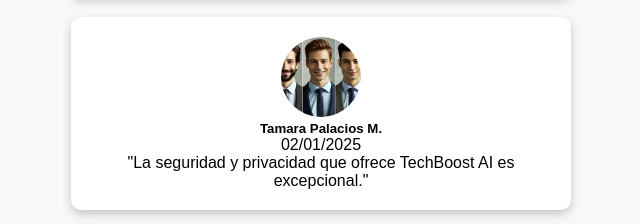
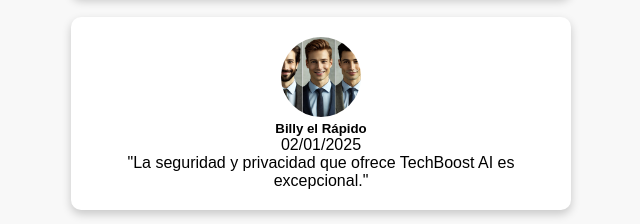
Before and after one commit to waloleitor/LandingWeb1, a plain HTML site: page index.html in a window 1280 px wide. Shown: the part 2656-2880 px from the top of the page, 319-959 px from the left. Drawn offline with Linux system fonts and the light colour scheme.

Commit message:
Update index.html

```diff
--- a/index.html
+++ b/index.html
@@ -19,6 +19,7 @@
     <meta property="og:site_name" content="TechBoost AI">
 
     <link rel="stylesheet" href="style.css">
+    <title>TeckBoost AI Landing</title>
 </head>
 <body>
 
@@ -118,14 +119,14 @@
             <p>"TechBoost AI revolucionó la manera en la que automatizamos nuestros procesos."</p>
         </div>
         <div class="opinion">
-            <img src="resenas.webp" alt="Lola Martín">
+            <img src="resenas.webp" alt="Tintin Garcia">
             <h5>Tintin García</h5>
             <p>02/12/2025</p>
             <p>"Increíble precisión en el análisis predictivo, 100% recomendado."</p>
         </div>
         <div class="opinion">
-            <img src="resenas.webp" alt="Tamara Palacios M.">
-            <h5>Tamara Palacios M.</h5>
+            <img src="resenas.webp" alt="Billy el Rapido">
+            <h5>Billy el Rápido</h5>
             <p>02/01/2025</p>
             <p>"La seguridad y privacidad que ofrece TechBoost AI es excepcional."</p>
         </div>
```
